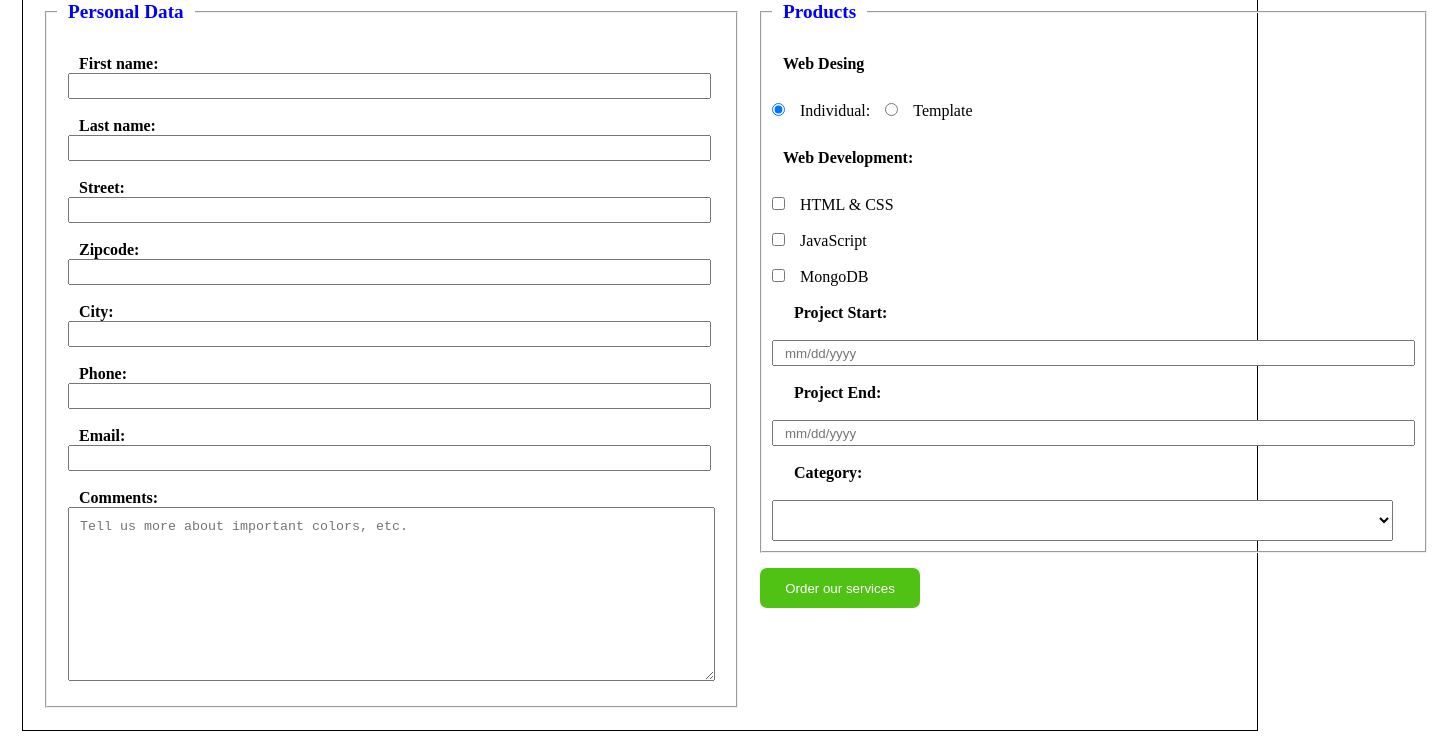
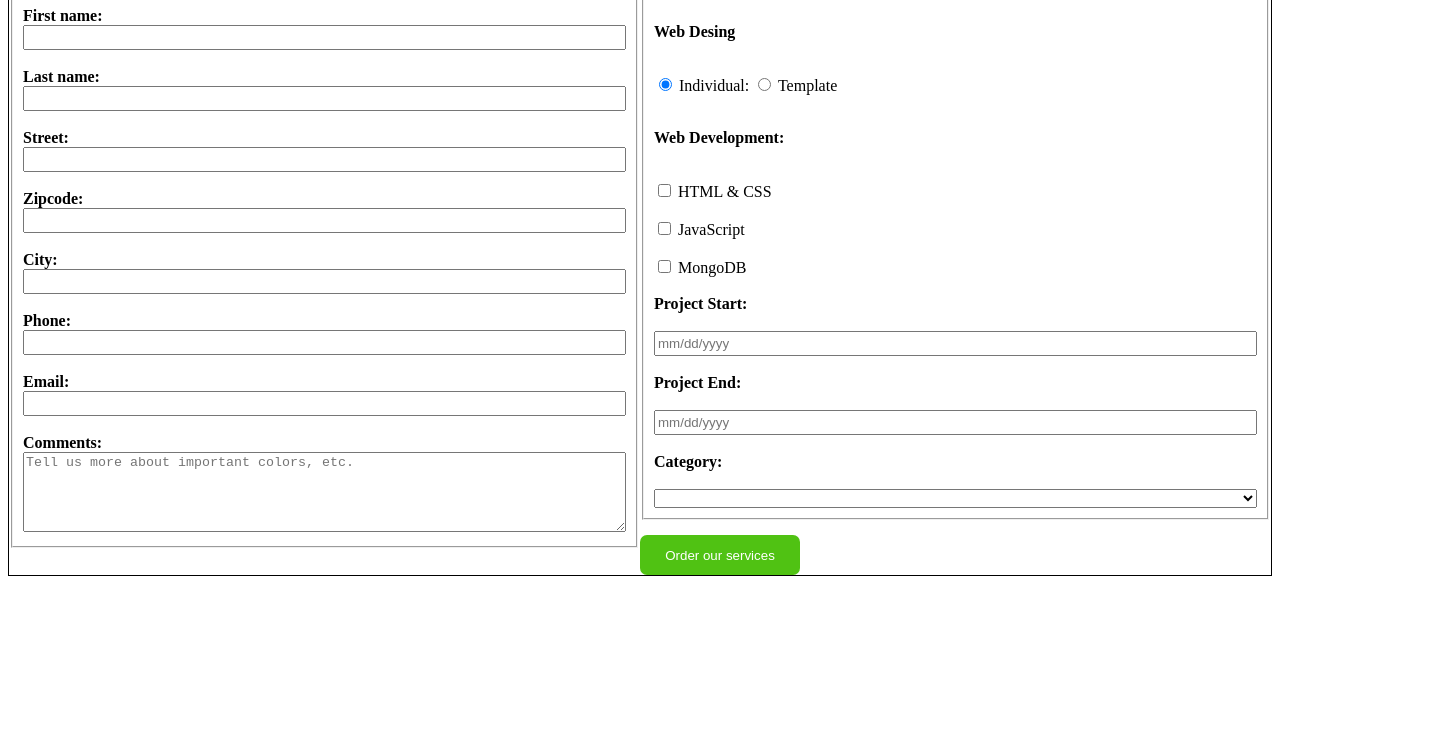
Before and after one commit to Napove/UIB-data-form, a plain HTML site: page index.html in a window 1280 px wide. Shown: the part 96-849 px from the top of the page, 1438 px wide, since content can reach past the window. After the commit the page ends 800 px from the top, so only its background shows below. Drawn offline with Linux system fonts and the light colour scheme.

Commit message:
changesready

```diff
--- a/css/style.css
+++ b/css/style.css
@@ -1,7 +1,6 @@
 
 *{
-    margin: 0 ;
-    padding: 11px;
+
     box-sizing: border-box;
 }
 
@@ -19,6 +18,7 @@
     padding: 2px;
     font-size: xx-large;
     grid-column: span 2;
+    margin-top: 0;
     }
 
 
@@ -61,6 +61,21 @@ fieldset {
     padding: 10px;
 }
 
+
+/*
 select{
-    width: 621px;
+    width: 100%;
 }
+
+input:not([type=checkbox]):not([type=radio]){
+    width: 100%;
+}
+*/
+
+input[type=text], select, textarea{
+    width: 100%;
+
+}
+textarea{
+    min-height: 80px;
+}
--- a/index.html
+++ b/index.html
@@ -16,28 +16,28 @@
                 <div class="personal">
 
                     <label for="first-name">First name:</label><br>
-                <input type="text" id="box" name="user_first_name" size="75"/><br/><br/>
+                    <input type="text" id="box" name="user_first_name"><br/><br/>
 
                     <label for="last-name">Last name:</label><br/>
-                <input type="text" id="box" name="user_last_name" size="75"/><br/><br/>
+                    <input type="text" id="box" name="user_last_name"><br/><br/>
 
                     <label for="street">Street:</label><br/>
-                <input type="text" id="box" name="street" size="75"/><br/><br/>
+                    <input type="text" id="box" name="street"><br/><br/>
 
                     <label for="zipcode">Zipcode:</label><br/>
-                <input type="text" id="box" name="zipcode" size="75"/><br/><br/>
+                    <input type="text" id="box" name="zipcode"><br/><br/>
 
                     <label for="city">City:</label><br/>
-                <input type="text" id="box" name="city" size="75"/><br/><br/>
+                    <input type="text" id="box" name="city"><br/><br/>
 
                     <label for="phone">Phone:</label><br/>
-                <input type="text" id="box" name="phone" size="75"/><br/><br/>
+                    <input type="text" id="box" name="phone"><br/><br/>
 
                     <label for="email">Email:</label><br/>
-                <input type="text" id="box" name="email" size="75"/><br/><br/>
+                    <input type="text" id="box" name="email"><br/><br/>
 
                     <label for="msg">Comments:</label><br/>
-                <textarea name="user_message" id="msg" cols="76" rows="10" maxlength="100" placeholder="Tell us more about important colors, etc."></textarea>
+                    <textarea name="user_message" id="msg" maxlength="100" placeholder="Tell us more about important colors, etc."></textarea>
                 </div>
             </fieldset>
         </form>
@@ -65,10 +65,10 @@
 
 
                     <label for="date"><strong>Project Start:</strong></label><br/><br/>
-                <input type="text" id="start" name="start" size="75" placeholder="mm/dd/yyyy" maxlength="10"/><br/><br/>
+                    <input type="text" id="start" name="start" placeholder="mm/dd/yyyy" maxlength="10"/><br/><br/>
 
                     <label for="date"><strong>Project End:</strong></label><br/><br/>
-                <input type="text" id="end" name="end" size="75" placeholder="mm/dd/yyyy" maxlength="10"/><br/><br/>
+                    <input type="text" id="end" name="end" placeholder="mm/dd/yyyy" maxlength="10"/><br/><br/>
 
                     <label for="city-select"><strong>Category:</strong></label><br/><br/>
                     <select name="type" id="type-select" >
@@ -79,10 +79,7 @@
 
             </fieldset>
             <button type="submit">Order our services</button>
-
         </form>
-
-</fieldset>
     </div>
 </body>
 </html>
```
Lines whose indentation alone changed are shown as unchanged.
